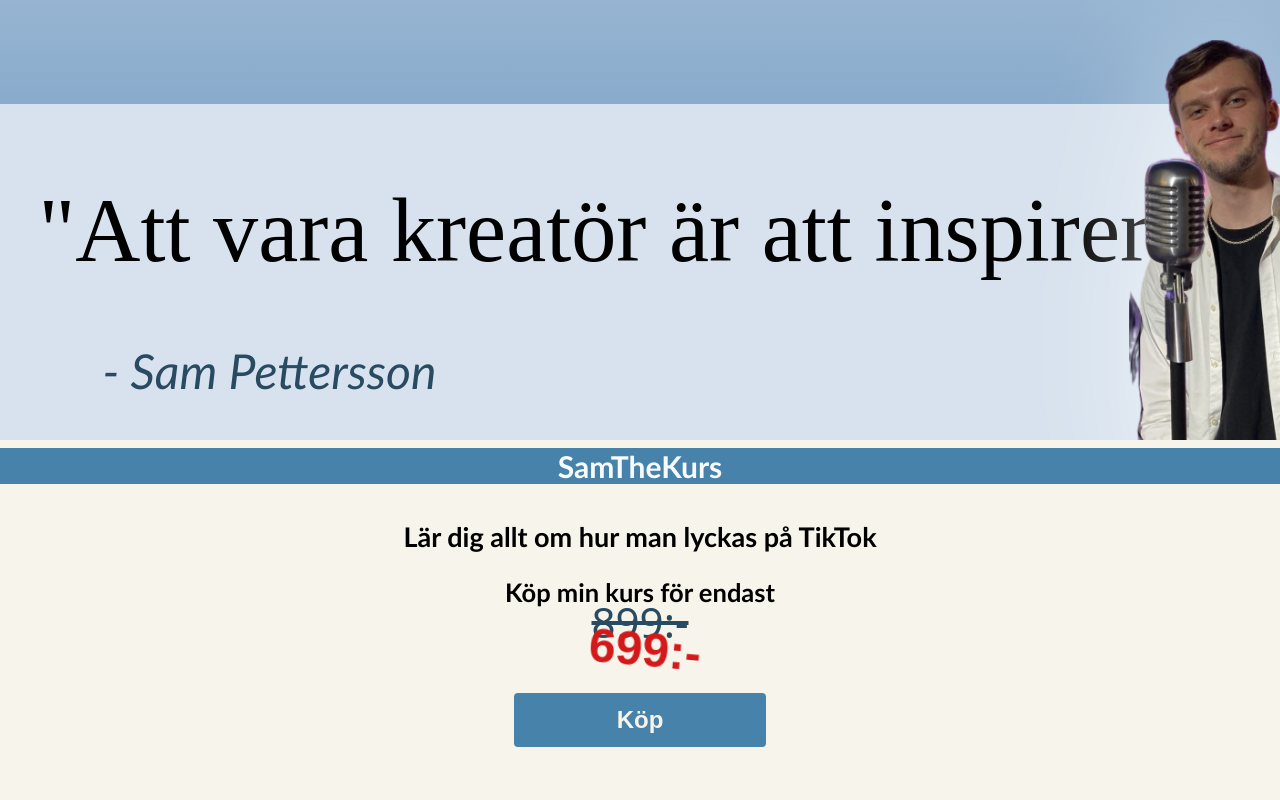
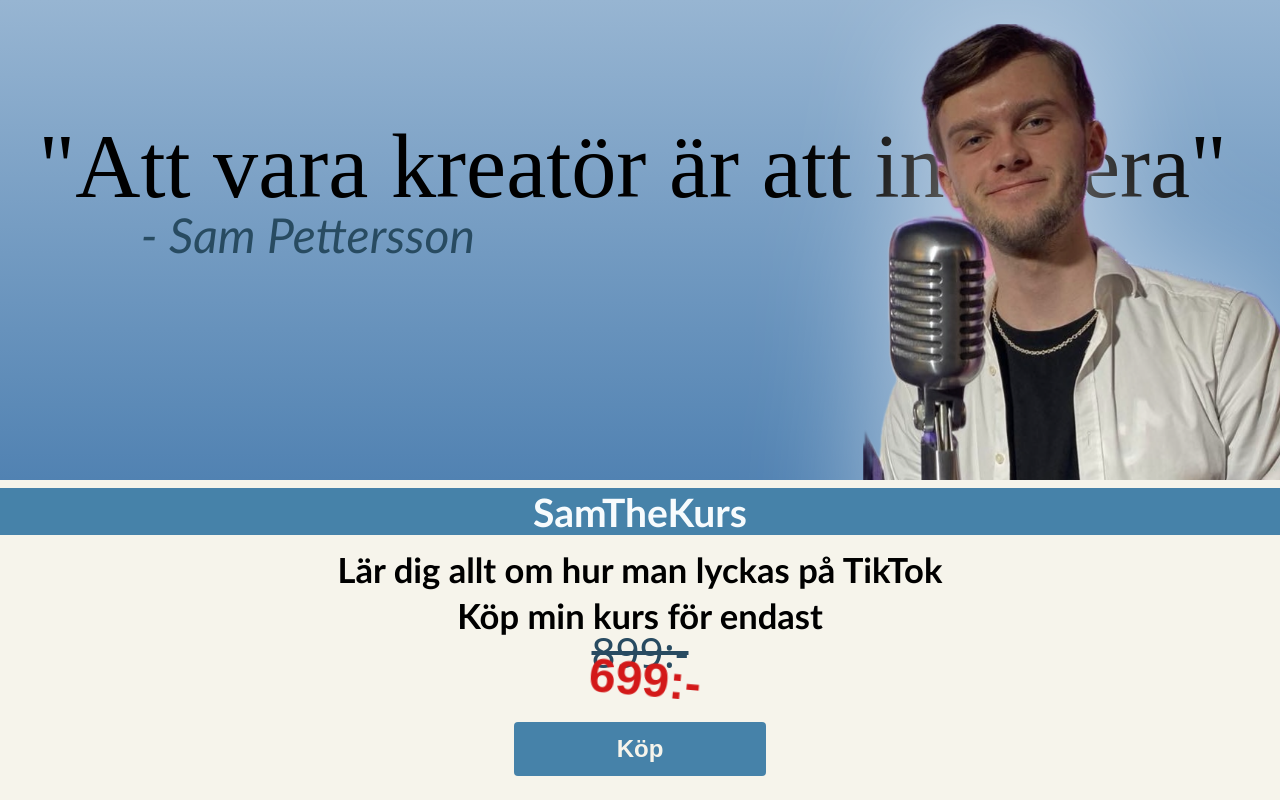
Before and after one commit to KonkenBonken/samthekurs, a React (Create React App) app: page / in a window 1280 px wide. Built offline with nearby package versions, Linux system fonts and the light colour scheme; a web font is replaced by a local one.

Commit message:
add desktop support

```diff
--- a/src/styles/index.scss
+++ b/src/styles/index.scss
@@ -24,6 +24,10 @@
   isolation: isolate;
   animation: reveal-b 1.4s ease-out;
 
+  @media (aspect-ratio > 1) {
+    height: 60vh;
+  }
+
   @keyframes reveal-b {
     from {
       opacity: .8;
@@ -36,8 +40,12 @@
     left: 0;
     right: 0;
     background-color: #d7e2ee;
-    backdrop-filter: blur(.3vh);
     font-size: 4.7vw;
+
+    @media (aspect-ratio > 1) {
+      background: none;
+      top: 5vh;
+    }
 
     &::after {
       content: '';
@@ -68,6 +76,11 @@
       margin-left: 8vw;
       font-size: .8em;
       margin-top: -2vh;
+
+      @media (aspect-ratio > 1) {
+        margin-top: -11vh;
+        margin-left: 11vw;
+      }
     }
   }
 
@@ -95,6 +108,18 @@
         filter: blur(.05em);
       }
     }
+
+    @media (aspect-ratio > 1) {
+      height: 120vh;
+      top: 3vh;
+      right: -6vh;
+
+      &:focus, &:active, &:hover {
+        scale: 1.1;
+        right: -4vh;
+        top: 7vh;
+      }
+    }
   }
 }
 
@@ -108,23 +133,42 @@
   background-color: $clr-1;
   text-align: center;
 
+  @media (aspect-ratio > 1) {
+    height: 40vh;
+  }
+
   > h1 {
     background-color: $clr-4;
     color: lighten($clr-2, 25);
     margin-top: 1vh;
     animation: reveal-t .5s 0s ease-out both;
+
+    @media (aspect-ratio > 1) {
+      font-size: 2.6em;
+      margin-bottom: 0;
+    }
   }
 
   > h4 {
     font-size: 1.8em;
     margin-bottom: .7vh;
     animation: reveal-t .5s .1s ease-out both;
+
+    @media (aspect-ratio > 1) {
+      margin-top: .4em;
+      font-size: 2.3em;
+    }
   }
 
   > h5 {
     font-size: 1.7em;
     margin: 3vh 1vh 0;
     animation: reveal-t .5s .2s ease-out both;
+
+    @media (aspect-ratio > 1) {
+      margin-top: 0;
+      font-size: 2.3em;
+    }
   }
 
   > div {
@@ -133,6 +177,8 @@
     height: 2em;
     display: grid;
     place-items: center;
+
+    @media (aspect-ratio > 1) {}
 
     > i {
       font-size: 2.8em;
@@ -167,6 +213,7 @@
     border-radius: .5vh;
     font-size: 1.6em;
     font-weight: bolder;
+    cursor: pointer;
     animation: reveal-t .5s .5s ease-out both;
 
     &:focus, &:active, &:hover {
```
